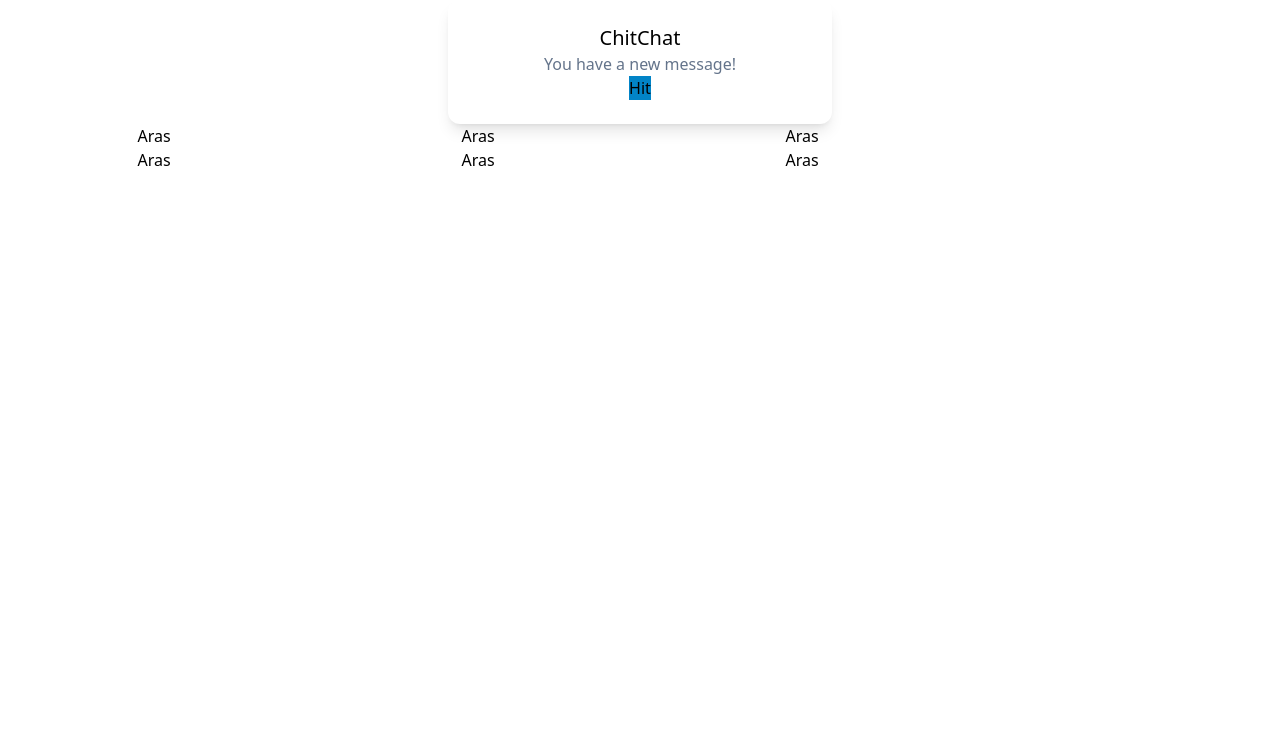
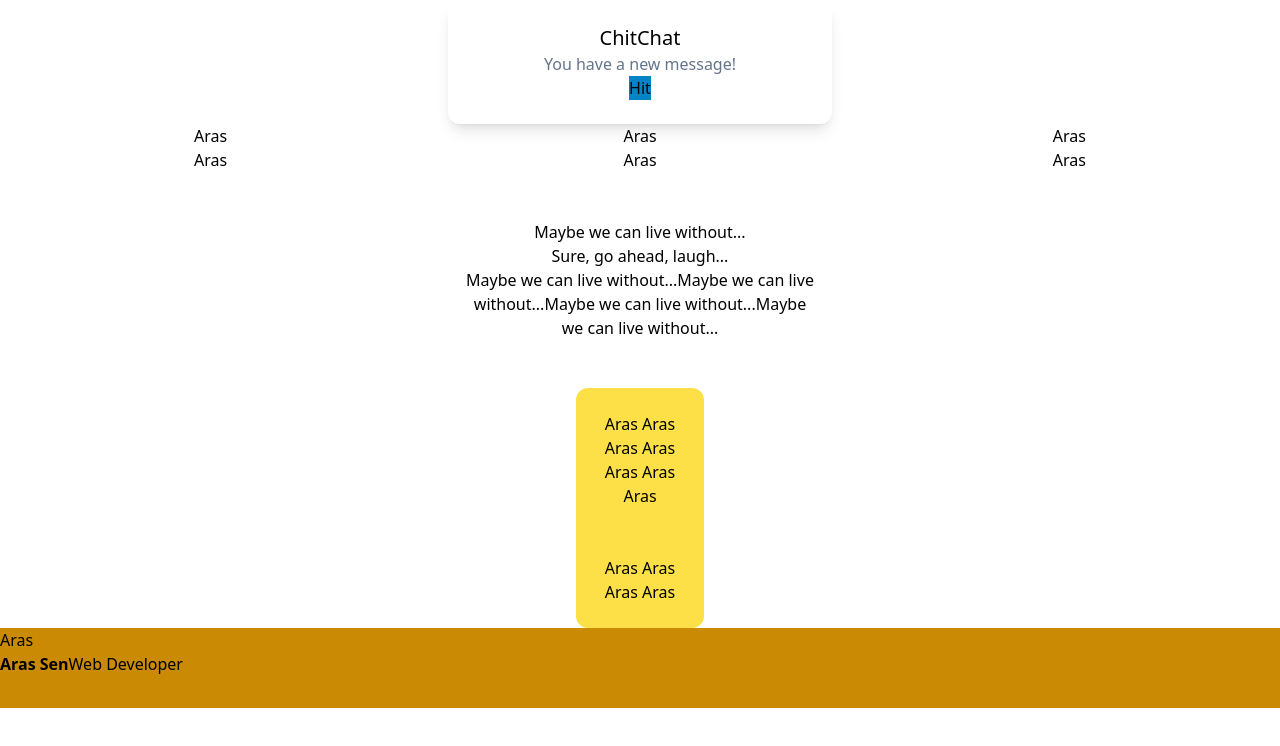
Before and after one commit to codecygen/064-React-Redux-TailwindCSS, a React (Create React App) app: page / in a window 1280 px wide. Shown: the top 746 px of the page. Built offline with nearby package versions, Linux system fonts and the light colour scheme.

Commit message:
tailwind playground

```diff
--- a/src/App.js
+++ b/src/App.js
@@ -11,7 +11,7 @@ function App() {
         </div>
       </div>
 
-      <div class="mx-auto text-center columns-3xs">
+      <div class="mx-auto text-center columns-1 md:columns-3 gap-2 hover:columns-2">
         <p>Aras</p>
         <p>Aras</p>
         <p>Aras</p>
@@ -19,6 +19,25 @@ function App() {
         <p>Aras</p>
         <p>Aras</p>
       </div>
+
+      <div class="mx-auto max-w-md text-center p-12">
+        <p>Maybe we can live without...</p>
+        <p class="break-after-column">Sure, go ahead, laugh...</p>
+        <p class="break-inside-avoid-column">Maybe we can live without...Maybe we can live without...Maybe we can live without...Maybe we can live without...</p>
+      </div>
+
+      <div class="bg-yellow-300 w-32 text-center mx-auto rounded-xl">
+        <p class="p-6 box-border">Aras Aras Aras Aras Aras Aras Aras</p>
+        <p class="p-6 box-border">Aras Aras Aras Aras</p>
+      </div>
+
+      <div class="items-center h-20 max-auto mx-w-md bg-yellow-600">
+        <div>Aras</div>
+        <div>
+          <strong>Aras Sen</strong>
+          <span>Web Developer</span>
+        </div>
+      </div>
     </>
   );
 }
```
